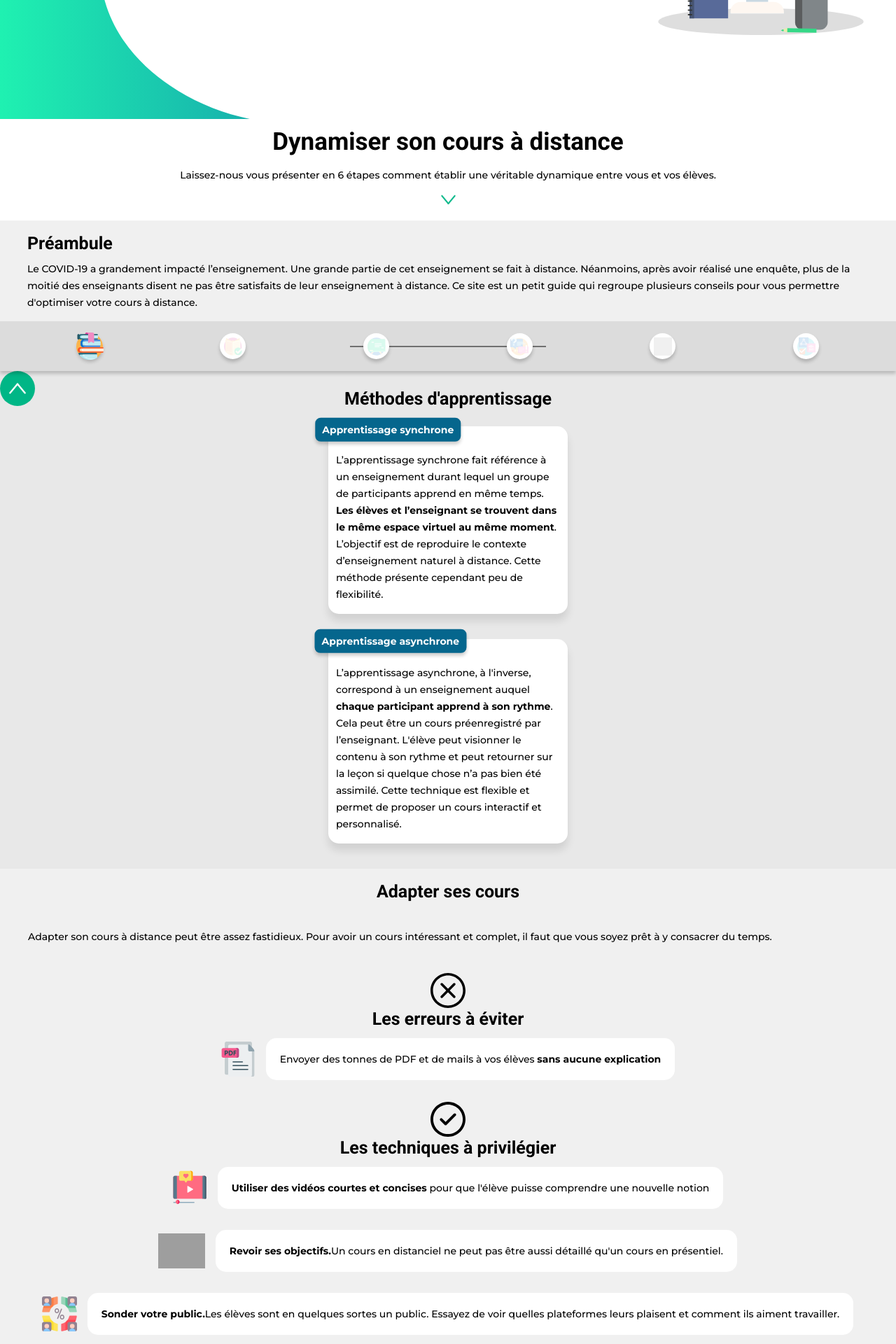
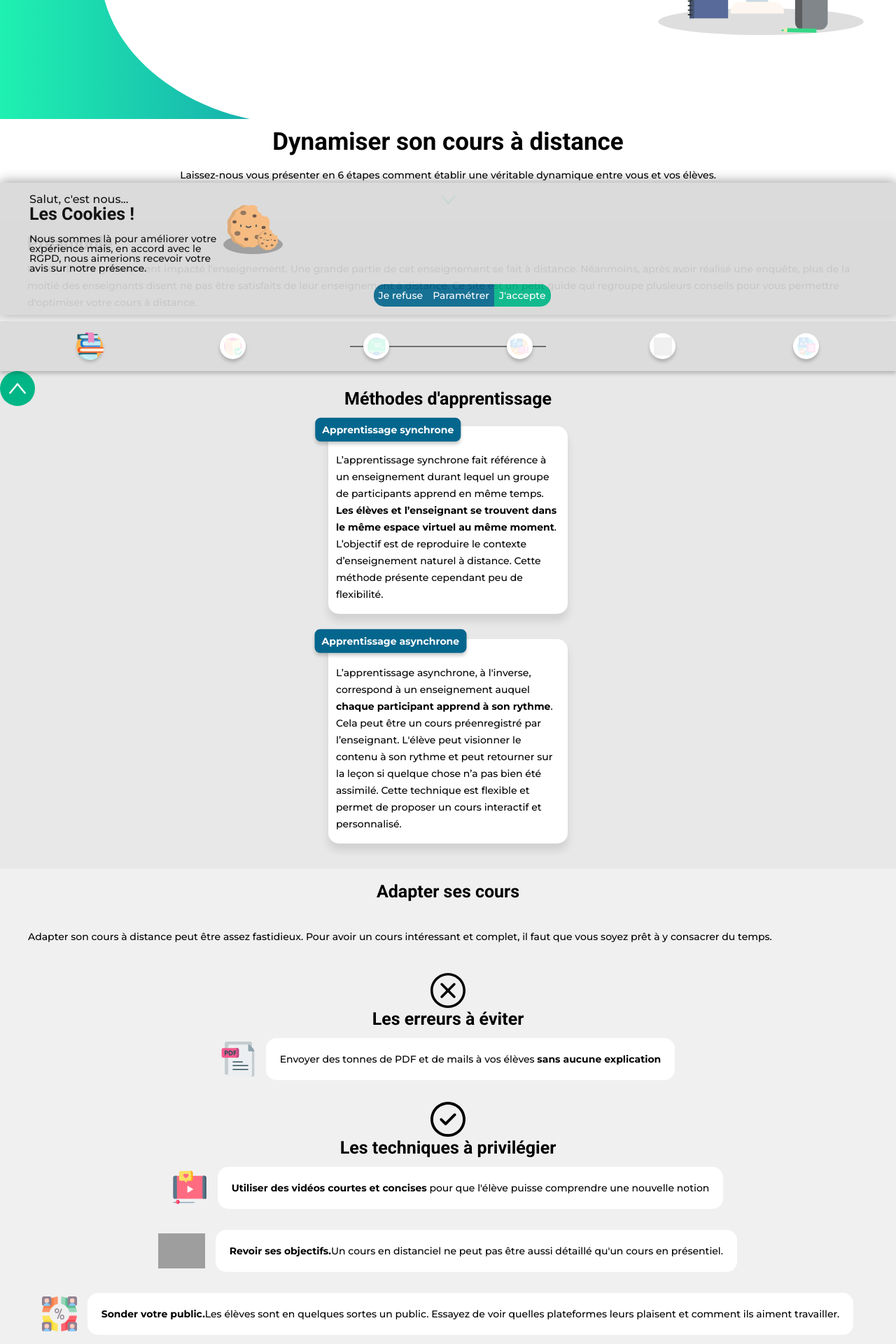
Before and after one commit to YaniMad/appforprofs, a Jekyll site: the page built from index.md, in a window 1280 px wide. Shown: the part 450-2370 px from the top of the page at 70% size. Built offline with Jekyll 4.4.1, drawn with Linux system fonts in a browser that asks for light colours; grey boxes are pictures that could not be loaded.

Commit message:
ajout des cookies

```diff
--- a/_includes/commons/footer.html
+++ b/_includes/commons/footer.html
@@ -7,6 +7,8 @@
 <script src="https://cdnjs.cloudflare.com/ajax/libs/tiny-slider/2.9.2/min/tiny-slider.js"></script>
 <script src="/assets/js/main.js"></script>
 <script src="assets/js/pop-up.js"></script>
+<script src="assets/js/cookies.js"></script>
+
 <script>
   AOS.init();
 </script>
--- a/_includes/pages/sections/cookies.html
+++ b/_includes/pages/sections/cookies.html
@@ -1,4 +1,4 @@
-<div class="cookies">
+<div class="cookies-container">
     <div class="titre">
         <br>
         <h3> Salut, c'est nous...</h3>
@@ -11,16 +11,15 @@
     </div>
     <br>
     <section class="boutons">
-        <div class="refuser">
-        <p><b>Je refuse</b></p>
-        </div>
+        <button class="refuser">
+            Je refuse
+        </button>
 
-        <div class="parametrer">
-        <p><b>Paramétrer</b></p>
-        </div>
+        <button class="parametrer">
+            Paramétrer
+        </button>
 
-        <div class="accepter">
-            <p><b>J'accepte</b></p>
+        <button class="accepter">J'accepte</button>
 </div>
 </section>
 <br>
--- a/_sass/components/_cookies.scss
+++ b/_sass/components/_cookies.scss
@@ -1,68 +1,101 @@
-.cookies{
-      background-color: white;
+.cookies-container {
+      z-index: 7;
+      position: fixed;
+      bottom: -100%;
+      left: 0;
+      right: 0;
+      background: #d8d8d8;
+      opacity: 92%;
+      padding: 0 32px;
+      box-shadow: 0 -2px 16px rgba(0, 0, 0, 0.4);
+
+      transition: 500ms;
 }
 
-.titre{
+.cookies-container.active {
+      bottom: 0;
+}
+
+
+
+.titre {
       position: relative;
       h3{
             font-size: $sous-sous-titre-size;
             font-family: $sous-sous-titre-font;
+            padding-left: 10px;
       }
+
       h2{
             font-size: $sous-titre-size;
             font-family: $sous-titre-font;
+            padding-left: 10px;
       }
+
       p{
             font-size: $paragraphe-size;
             font-family: $paragraphe-font;
+            padding-left: 10px;
       }
 }
 
 .icone {
-height: 100px;
+      height: 70px;
       object-fit: cover;
-      margin-left: 70%;
-      top: 1em;
-      right: 30px;
+      top: 2em;
+      padding-left: 287px;
       position: absolute;
 }
 
-.refuser{
+.refuser {
       background-color: #05668D;
+      border-color: #05668D;
+      border-style: unset;
       border-radius: 15px 0px 0px 15px;
       text-align: center;
-      p{
+      padding: 7px;
+
       font-size: $paragraphe-size;
       font-family: $paragraphe-font;
       color: white;
-      }
-      padding: 10px;
+
+
 }
 
-.parametrer{
+.parametrer {
       background-color: #05668D;
+      border-color: #05668D;
+      border-style: unset;
       text-align: center;
-      p{
+      padding: 7px;
+
       font-size: $paragraphe-size;
       font-family: $paragraphe-font;
       color: white;
-      }
-      padding: 10px;
+
+
 }
 
-.accepter{
+.accepter {
       background-color: #00B686;
+      border-color: #00B686;
       border-radius: 0px 15px 15px 0px;
+      border-style: unset;
       text-align: center;
-      p{
+      padding: 7px;
+
       font-size: $paragraphe-size;
       font-family: $paragraphe-font;
       color: white;
-      }
-      padding: 10px;
+
 }
 
-.boutons{
+.boutons {
+
+      padding-top: 12px;
+      position: relative;
       display: flex;
       justify-content: center;
+      bottom: 12px;
+      left: 20px
 }
--- /dev/null
+++ b/assets/js/cookies.js
@@ -0,0 +1,11 @@
+const cookieContainer = document.querySelector(".cookies-container")
+const cookieButtonAccept = document.querySelector(".boutons")
+
+cookieButtonAccept.addEventListener("click", () => {
+    cookieContainer.classList.remove("active");
+    localStorage.setItem("cookieBannerDisplayed", "true")
+});
+
+setTimeout( () => {
+    cookieContainer.classList.add("active");
+}, 1750 );
```
Lines whose indentation alone changed are shown as unchanged.
